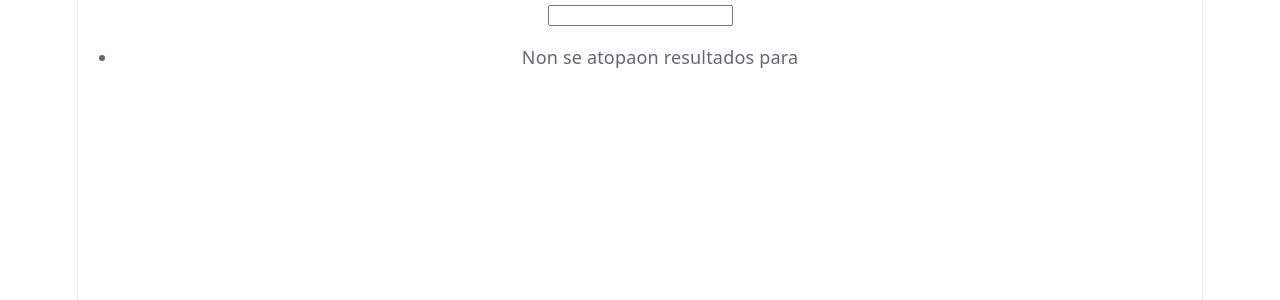
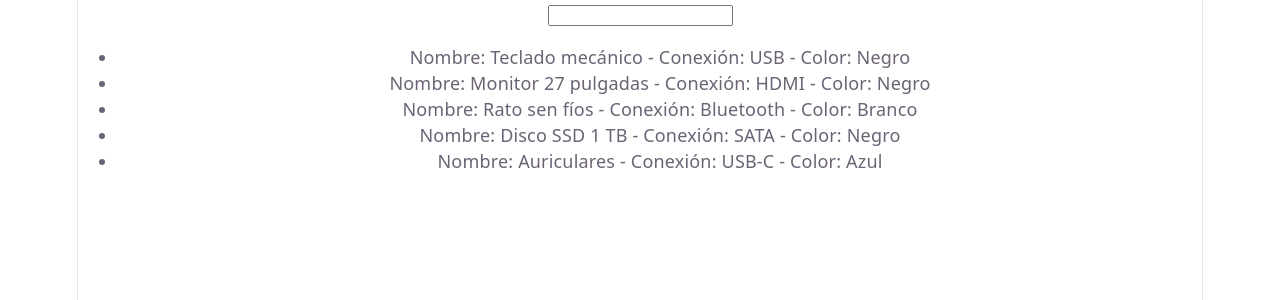
Before and after one commit to Iriaegea/Filtrado_Elementos, a React (Vite) app: page / in a window 1280 px wide. Shown: the top 300 px of the page. Built offline with nearby package versions, Linux system fonts and the light colour scheme.

Commit message:
corregido parentesis de tolowercase y añadida informacion a los <li>

```diff
--- a/src/App.jsx
+++ b/src/App.jsx
@@ -13,18 +13,24 @@ import {products} from './productos'
 
 
 function ListaProductos({texto}){
-  const productosFiltrados = products.filter((producto) =>
-    producto.details.specifications.connection.toLowerCase().includes(texto.trim().toLowerCase)
-    //producto.connection.toLowerCase().includes(texto.trim().toLowerCase())
-  );
+  const productosFiltrados = products.filter((p) =>
+    p.details.specifications.connection.toLowerCase().includes(texto.trim().toLowerCase()) ||
+    p.details.specifications.color.toLowerCase().includes(texto.trim().toLowerCase()) ||
+    p.name.toLowerCase().includes(texto.trim().toLowerCase()))
+
 return (
   <>
     <ul>
         {console.log(productosFiltrados.length)}
 
-        {productosFiltrados.length > 0 ? productosFiltrados.map((producto, i) => (
+        {productosFiltrados.length > 0 ? productosFiltrados.map((p, i) => (
 
-          <li key={i}>{producto}</li> )) : <li>Non se atopaon resultados para {texto}</li> }
+          <li key={i}>Nombre: {p.name} - Conexión: {p.details.specifications.connection} - Color: {p.details.specifications.color} </li>
+
+
+        ))
+          :
+           <li>Non se atopaon resultados para {texto}</li> }
 
     </ul>
   </>
```
